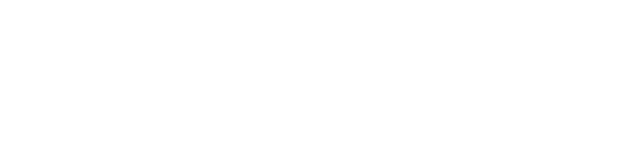
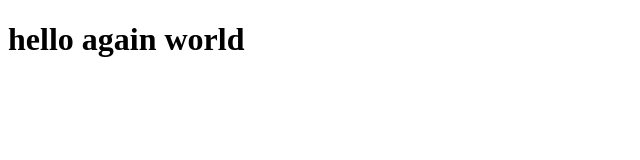
Before and after one commit to DCresp27/YYidish-Photos, a plain HTML site: page helloWorld.html in a window 1280 px wide. Shown: the whole page, without its empty margins (0-640 px from the left). Drawn offline with Linux system fonts and the light colour scheme.

Commit message:
Hello Let's hope this works

```diff
--- a/helloWorld.html
+++ b/helloWorld.html
@@ -5,6 +5,6 @@
     <title>Helloworld</title>
 </head>
 <body>
-
+    <h1>hello again world</h1>
 </body>
 </html>
```
